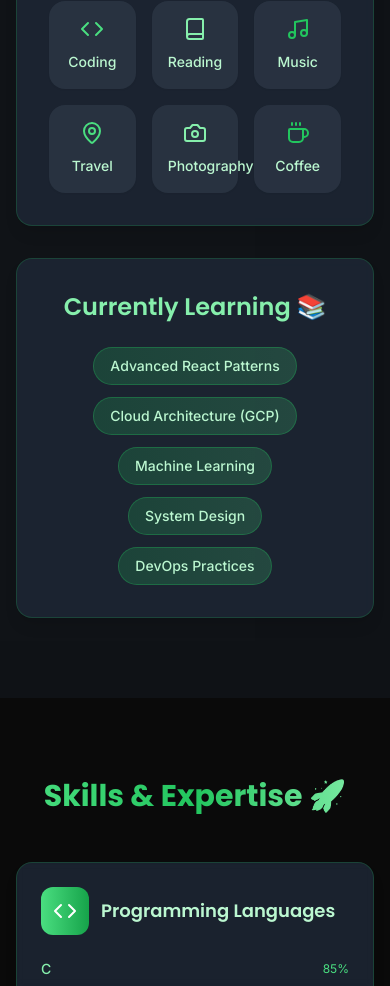
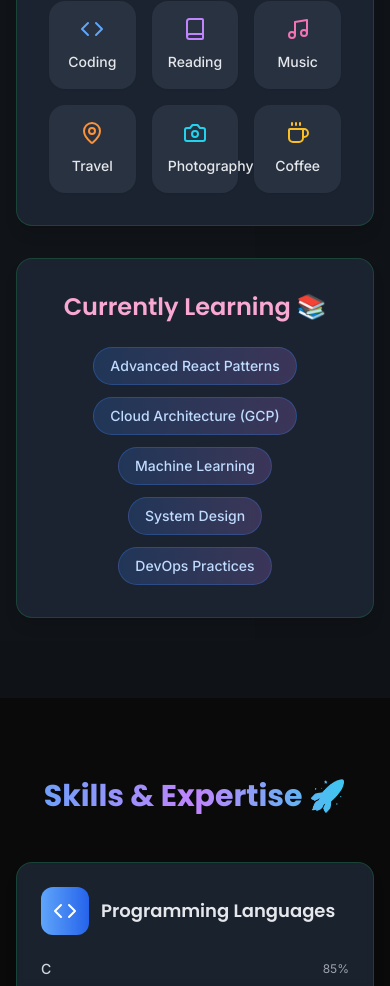
Before and after one commit to arthammounika/artham-mounika, a React (Vite) app: page / in a window 390 px wide. Shown: the part 1900-2886 px from the top of the page. Built offline with nearby package versions, Linux system fonts and the light colour scheme.

Commit message:
Refactor: Soften heading colors and icons
Change heading colors and icons in all sections to soft colors.

```diff
--- a/src/components/About.tsx
+++ b/src/components/About.tsx
@@ -4,12 +4,12 @@ import { Book, Coffee, Code, Music, MapPin, Camera } from 'lucide-react';
 
 const About: React.FC = () => {
   const interests = [
-    { icon: Code, label: 'Coding', color: 'text-green-400' },
-    { icon: Book, label: 'Reading', color: 'text-green-300' },
-    { icon: Music, label: 'Music', color: 'text-green-500' },
-    { icon: MapPin, label: 'Travel', color: 'text-green-400' },
-    { icon: Camera, label: 'Photography', color: 'text-green-300' },
-    { icon: Coffee, label: 'Coffee', color: 'text-green-500' },
+    { icon: Code, label: 'Coding', color: 'text-blue-400' },
+    { icon: Book, label: 'Reading', color: 'text-purple-400' },
+    { icon: Music, label: 'Music', color: 'text-pink-400' },
+    { icon: MapPin, label: 'Travel', color: 'text-orange-400' },
+    { icon: Camera, label: 'Photography', color: 'text-cyan-400' },
+    { icon: Coffee, label: 'Coffee', color: 'text-amber-400' },
   ];
 
   const currentLearning = [
@@ -23,22 +23,22 @@ const About: React.FC = () => {
   return (
     <section id="about" className="section-padding bg-gray-800/30">
       <div className="max-w-4xl mx-auto">
-        <h2 className="text-3xl md:text-4xl font-bold text-center mb-12 text-gradient">
+        <h2 className="text-3xl md:text-4xl font-bold text-center mb-12 bg-gradient-to-r from-purple-400 via-pink-400 to-blue-400 bg-clip-text text-transparent">
           About Me 🚀
         </h2>
 
         <div className="grid md:grid-cols-2 gap-8">
           {/* Personal Intro */}
           <div className="soft-card p-8 space-y-6">
-            <h3 className="text-2xl font-semibold text-green-300 mb-4">
+            <h3 className="text-2xl font-semibold text-cyan-300 mb-4">
               Hello there! 👋
             </h3>
-            <p className="text-green-200 leading-relaxed">
+            <p className="text-gray-200 leading-relaxed">
               I'm a passionate Computer Science Engineering student at MRCET with a CGPA of 9.59.
               I love creating innovative solutions and turning complex problems into elegant code.
               My journey in tech has been filled with exciting projects, internships, and continuous learning.
             </p>
-            <p className="text-green-200 leading-relaxed">
+            <p className="text-gray-200 leading-relaxed">
               When I'm not coding, you'll find me exploring new technologies, participating in hackathons,
               or contributing to open-source projects. I believe in the power of technology to make a positive impact on the world.
             </p>
@@ -46,7 +46,7 @@ const About: React.FC = () => {
 
           {/* Interests */}
           <div className="soft-card p-8">
-            <h3 className="text-2xl font-semibold text-green-300 mb-6">
+            <h3 className="text-2xl font-semibold text-orange-300 mb-6">
               What I Love 💚
             </h3>
             <div className="grid grid-cols-3 gap-4">
@@ -54,7 +54,7 @@ const About: React.FC = () => {
                 <div key={label} className="text-center group cursor-pointer">
                   <div className="p-4 rounded-2xl bg-gray-700/50 shadow-sm group-hover:shadow-md transition-all duration-300 group-hover:scale-105">
                     <Icon className={`${color} mx-auto mb-2`} size={24} />
-                    <span className="text-sm text-green-200 font-medium">{label}</span>
+                    <span className="text-sm text-gray-200 font-medium">{label}</span>
                   </div>
                 </div>
               ))}
@@ -64,14 +64,14 @@ const About: React.FC = () => {
 
         {/* Currently Learning */}
         <div className="soft-card p-8 mt-8">
-          <h3 className="text-2xl font-semibold text-green-300 mb-6 text-center">
+          <h3 className="text-2xl font-semibold text-pink-300 mb-6 text-center">
             Currently Learning 📚
           </h3>
           <div className="flex flex-wrap gap-3 justify-center">
             {currentLearning.map((topic) => (
               <span
                 key={topic}
-                className="px-4 py-2 bg-gradient-to-r from-green-500/20 to-green-400/20 text-green-200 border border-green-500/30 rounded-full text-sm font-medium hover:scale-105 transition-transform duration-200"
+                className="px-4 py-2 bg-gradient-to-r from-blue-500/20 to-purple-400/20 text-blue-200 border border-blue-500/30 rounded-full text-sm font-medium hover:scale-105 transition-transform duration-200"
               >
                 {topic}
               </span>
--- a/src/components/Achievements.tsx
+++ b/src/components/Achievements.tsx
@@ -9,7 +9,7 @@ const Achievements: React.FC = () => {
       issuer: 'Cambridge University Press & Assessment',
       date: '2025',
       icon: Award,
-      color: 'from-green-400 to-green-600',
+      color: 'from-purple-400 to-purple-600',
       type: 'Certification'
     },
     {
@@ -17,7 +17,7 @@ const Achievements: React.FC = () => {
       issuer: 'Google Cloud Platform',
       date: 'Current',
       icon: Code,
-      color: 'from-green-500 to-green-700',
+      color: 'from-blue-500 to-blue-700',
       type: 'Community'
     },
     {
@@ -25,7 +25,7 @@ const Achievements: React.FC = () => {
       issuer: 'Networking and Collaboration',
       date: 'Current',
       icon: Users,
-      color: 'from-green-400 to-green-600',
+      color: 'from-orange-400 to-orange-600',
       type: 'Community'
     },
     {
@@ -33,7 +33,7 @@ const Achievements: React.FC = () => {
       issuer: 'Student Development Community',
       date: 'Current',
       icon: BookOpen,
-      color: 'from-green-500 to-green-700',
+      color: 'from-cyan-500 to-cyan-700',
       type: 'Community'
     },
     {
@@ -41,7 +41,7 @@ const Achievements: React.FC = () => {
       issuer: 'AR/VR 3D Models Integration',
       date: '2024',
       icon: Star,
-      color: 'from-green-400 to-green-600',
+      color: 'from-pink-400 to-pink-600',
       type: 'Project'
     },
     {
@@ -49,7 +49,7 @@ const Achievements: React.FC = () => {
       issuer: 'Innovative Technological Solutions',
       date: '2024',
       icon: Trophy,
-      color: 'from-green-500 to-green-700',
+      color: 'from-yellow-500 to-yellow-700',
       type: 'Recognition'
     },
     {
@@ -57,7 +57,7 @@ const Achievements: React.FC = () => {
       issuer: 'Team Calamity Calmers (SIH Team ID: 16128)',
       date: '2024',
       icon: Code,
-      color: 'from-green-400 to-green-600',
+      color: 'from-indigo-400 to-indigo-600',
       type: 'Competition'
     },
     {
@@ -65,7 +65,7 @@ const Achievements: React.FC = () => {
       issuer: 'Intel® Unnati Lab',
       date: 'Aug - Sep 2024',
       icon: BookOpen,
-      color: 'from-green-500 to-green-700',
+      color: 'from-teal-500 to-teal-700',
       type: 'Training'
     },
     {
@@ -73,7 +73,7 @@ const Achievements: React.FC = () => {
       issuer: 'Professional Skills Development',
       date: 'March 2024',
       icon: Users,
-      color: 'from-green-400 to-green-600',
+      color: 'from-emerald-400 to-emerald-600',
       type: 'Training'
     },
     {
@@ -81,7 +81,7 @@ const Achievements: React.FC = () => {
       issuer: 'Hyderabad Data & AI Community',
       date: '2025',
       icon: Award,
-      color: 'from-green-500 to-green-700',
+      color: 'from-sky-500 to-sky-700',
       type: 'Bootcamp'
     },
     {
@@ -89,7 +89,7 @@ const Achievements: React.FC = () => {
       issuer: 'Completed Multiple Courses',
       date: 'Ongoing',
       icon: BookOpen,
-      color: 'from-green-400 to-green-600',
+      color: 'from-violet-400 to-violet-600',
       type: 'Certification'
     }
   ];
@@ -105,14 +105,14 @@ const Achievements: React.FC = () => {
   return (
     <section id="achievements" className="section-padding bg-gray-800/30">
       <div className="max-w-6xl mx-auto">
-        <h2 className="text-3xl md:text-4xl font-bold text-center mb-12 text-gradient">
+        <h2 className="text-3xl md:text-4xl font-bold text-center mb-12 bg-gradient-to-r from-yellow-400 via-orange-400 to-red-400 bg-clip-text text-transparent">
           Achievements & Certifications 🏆
         </h2>
 
         <div className="space-y-12">
           {Object.entries(groupedAchievements).map(([type, items]) => (
             <div key={type}>
-              <h3 className="text-2xl font-semibold text-center mb-8 text-green-300">
+              <h3 className="text-2xl font-semibold text-center mb-8 text-gray-300">
                 {type}s
               </h3>
               <div className="grid md:grid-cols-2 lg:grid-cols-3 gap-6">
@@ -123,14 +123,14 @@ const Achievements: React.FC = () => {
                         <achievement.icon size={24} />
                       </div>
                       <div className="flex-1">
-                        <h4 className="font-semibold text-green-200 mb-2 leading-tight">
+                        <h4 className="font-semibold text-gray-200 mb-2 leading-tight">
                           {achievement.title}
                         </h4>
-                        <p className="text-sm text-green-300 mb-2">
+                        <p className="text-sm text-gray-300 mb-2">
                           {achievement.issuer}
                         </p>
                         <div className="flex items-center justify-between">
-                          <span className="text-xs text-green-400">
+                          <span className="text-xs text-gray-400">
                             {achievement.date}
                           </span>
                           <span className={`px-2 py-1 bg-gradient-to-r ${achievement.color} text-white text-xs rounded-full font-medium`}>
@@ -149,20 +149,20 @@ const Achievements: React.FC = () => {
         {/* Stats */}
         <div className="mt-16 grid grid-cols-2 md:grid-cols-4 gap-6">
           <div className="soft-card p-6 text-center">
-            <div className="text-2xl font-bold text-green-300 mb-2">11+</div>
-            <div className="text-sm text-green-400">Certifications</div>
+            <div className="text-2xl font-bold text-purple-300 mb-2">11+</div>
+            <div className="text-sm text-gray-400">Certifications</div>
           </div>
           <div className="soft-card p-6 text-center">
-            <div className="text-2xl font-bold text-green-300 mb-2">4</div>
-            <div className="text-sm text-green-400">Internships</div>
+            <div className="text-2xl font-bold text-blue-300 mb-2">4</div>
+            <div className="text-sm text-gray-400">Internships</div>
           </div>
           <div className="soft-card p-6 text-center">
-            <div className="text-2xl font-bold text-green-300 mb-2">5+</div>
-            <div className="text-sm text-green-400">Projects</div>
+            <div className="text-2xl font-bold text-cyan-300 mb-2">5+</div>
+            <div className="text-sm text-gray-400">Projects</div>
           </div>
           <div className="soft-card p-6 text-center">
-            <div className="text-2xl font-bold text-green-300 mb-2">9.59</div>
-            <div className="text-sm text-green-400">CGPA</div>
+            <div className="text-2xl font-bold text-orange-300 mb-2">9.59</div>
+            <div className="text-sm text-gray-400">CGPA</div>
           </div>
         </div>
       </div>
--- a/src/components/Experience.tsx
+++ b/src/components/Experience.tsx
@@ -15,7 +15,7 @@ const Experience: React.FC = () => {
         'Worked on frontend and backend integration, improving performance and security'
       ],
       skills: ['React', 'Node.js', 'JavaScript', 'HTML/CSS'],
-      color: 'from-green-400 to-green-600'
+      color: 'from-blue-400 to-blue-600'
     },
     {
       title: 'Web Development Intern',
@@ -28,7 +28,7 @@ const Experience: React.FC = () => {
         'Gained hands-on experience in HTML, CSS, JavaScript, and deployment'
       ],
       skills: ['HTML', 'CSS', 'JavaScript', 'Deployment'],
-      color: 'from-green-500 to-green-700'
+      color: 'from-purple-500 to-purple-700'
     },
     {
       title: 'Full Stack Development Intern',
@@ -41,7 +41,7 @@ const Experience: React.FC = () => {
         'Strengthened skills in React, Node.js, APIs, and database management'
       ],
       skills: ['React', 'Node.js', 'APIs', 'Database Management'],
-      color: 'from-green-400 to-green-600'
+      color: 'from-orange-400 to-orange-600'
     },
     {
       title: 'Web Development Intern',
@@ -53,14 +53,14 @@ const Experience: React.FC = () => {
         'Engaged in real-world projects, demonstrating problem-solving and coding proficiency'
       ],
       skills: ['Web Development', 'Problem Solving', 'Project Management'],
-      color: 'from-green-500 to-green-700'
+      color: 'from-cyan-500 to-cyan-700'
     }
   ];
 
   return (
     <section id="experience" className="section-padding bg-gray-800/30">
       <div className="max-w-4xl mx-auto">
-        <h2 className="text-3xl md:text-4xl font-bold text-center mb-12 text-gradient">
+        <h2 className="text-3xl md:text-4xl font-bold text-center mb-12 bg-gradient-to-r from-orange-400 via-red-400 to-pink-400 bg-clip-text text-transparent">
           Experience 💼
         </h2>
 
@@ -74,13 +74,13 @@ const Experience: React.FC = () => {
 
                 <div className="flex-1">
                   <div className="flex flex-col md:flex-row md:items-center md:justify-between mb-3">
-                    <h3 className="text-xl font-semibold text-green-200">{exp.title}</h3>
+                    <h3 className="text-xl font-semibold text-gray-200">{exp.title}</h3>
                     <span className={`px-3 py-1 bg-gradient-to-r ${exp.color} text-white text-xs rounded-full font-medium w-fit`}>
                       {exp.type}
                     </span>
                   </div>
 
-                  <div className="flex flex-col md:flex-row gap-4 mb-4 text-green-300">
+                  <div className="flex flex-col md:flex-row gap-4 mb-4 text-gray-300">
                     <div className="flex items-center gap-2">
                       <ExternalLink size={16} />
                       <span className="font-medium">{exp.company}</span>
@@ -97,7 +97,7 @@ const Experience: React.FC = () => {
 
                   <ul className="space-y-2 mb-4">
                     {exp.description.map((item, i) => (
-                      <li key={i} className="text-green-200 flex items-start gap-2">
+                      <li key={i} className="text-gray-200 flex items-start gap-2">
                         <span className="text-green-400 mt-1">•</span>
                         {item}
                       </li>
@@ -108,7 +108,7 @@ const Experience: React.FC = () => {
                     {exp.skills.map((skill) => (
                       <span
                         key={skill}
-                        className="px-3 py-1 bg-green-500/20 text-green-300 rounded-full text-sm font-medium"
+                        className="px-3 py-1 bg-blue-500/20 text-blue-300 rounded-full text-sm font-medium"
                       >
                         {skill}
                       </span>
--- a/src/components/Projects.tsx
+++ b/src/components/Projects.tsx
@@ -9,7 +9,7 @@ const Projects: React.FC = () => {
       description: 'Detection system that studies and analyses user behaviour patterns and uses location scanning techniques to identify any unusual patterns. Includes alert system and automatic blocking after three invalid attempts.',
       tech: ['Python', 'Machine Learning', 'Data Analysis'],
       icon: Cloud,
-      color: 'from-green-400 to-green-600',
+      color: 'from-red-400 to-red-600',
       date: 'Oct 2025',
       github: '#',
       live: '#',
@@ -20,7 +20,7 @@ const Projects: React.FC = () => {
       description: 'Machine learning project that predicts author\'s age group and gender based on text analysis using Naive Bayes Classification for text classification tasks.',
       tech: ['Python', 'Machine Learning', 'NLP', 'Naive Bayes'],
       icon: Video,
-      color: 'from-green-500 to-green-700',
+      color: 'from-purple-500 to-purple-700',
       date: 'Sep 2024',
       github: '#',
       live: '#',
@@ -31,7 +31,7 @@ const Projects: React.FC = () => {
       description: 'Web-based platform providing instant weather updates for any selected location by integrating weather API. Users can search by city or region for real-time weather data.',
       tech: ['HTML', 'CSS', 'JavaScript', 'Weather API'],
       icon: Cloud,
-      color: 'from-green-400 to-green-600',
+      color: 'from-cyan-400 to-cyan-600',
       date: 'May 2023',
       github: '#',
       live: '#',
@@ -42,7 +42,7 @@ const Projects: React.FC = () => {
       description: 'Modern e-commerce solution with user authentication, shopping cart, payment integration, and admin dashboard for product management.',
       tech: ['React', 'Node.js', 'MongoDB', 'Stripe'],
       icon: ShoppingCart,
-      color: 'from-green-500 to-green-700',
+      color: 'from-orange-500 to-orange-700',
       date: 'Aug 2024',
       github: '#',
       live: '#',
@@ -53,7 +53,7 @@ const Projects: React.FC = () => {
       description: 'Collaborative project management tool with real-time updates, task assignment, progress tracking, and team collaboration features.',
       tech: ['React', 'Firebase', 'Material-UI'],
       icon: CheckSquare,
-      color: 'from-green-400 to-green-600',
+      color: 'from-blue-400 to-blue-600',
       date: 'Jun 2024',
       github: '#',
       live: '#',
@@ -64,7 +64,7 @@ const Projects: React.FC = () => {
   return (
     <section id="projects" className="section-padding">
       <div className="max-w-6xl mx-auto">
-        <h2 className="text-3xl md:text-4xl font-bold text-center mb-12 text-gradient">
+        <h2 className="text-3xl md:text-4xl font-bold text-center mb-12 bg-gradient-to-r from-cyan-400 via-blue-400 to-purple-400 bg-clip-text text-transparent">
           Featured Projects 🛠️
         </h2>
 
@@ -77,12 +77,12 @@ const Projects: React.FC = () => {
                   <project.icon size={28} />
                 </div>
                 <div>
-                  <h3 className="text-xl font-semibold text-green-200">{project.title}</h3>
-                  <span className="text-sm text-green-400">{project.date}</span>
+                  <h3 className="text-xl font-semibold text-gray-200">{project.title}</h3>
+                  <span className="text-sm text-gray-400">{project.date}</span>
                 </div>
               </div>
 
-              <p className="text-green-300 leading-relaxed mb-6">
+              <p className="text-gray-300 leading-relaxed mb-6">
                 {project.description}
               </p>
 
@@ -90,7 +90,7 @@ const Projects: React.FC = () => {
                 {project.tech.map((tech) => (
                   <span
                     key={tech}
-                    className="px-3 py-1 bg-green-500/20 text-green-300 rounded-full text-sm font-medium"
+                    className="px-3 py-1 bg-blue-500/20 text-blue-300 rounded-full text-sm font-medium"
                   >
                     {tech}
                   </span>
@@ -100,14 +100,14 @@ const Projects: React.FC = () => {
               <div className="flex gap-4">
                 <a
                   href={project.github}
-                  className="flex items-center gap-2 text-green-400 hover:text-green-300 transition-colors duration-200"
+                  className="flex items-center gap-2 text-gray-400 hover:text-gray-300 transition-colors duration-200"
                 >
                   <Github size={18} />
                   <span className="text-sm font-medium">Code</span>
                 </a>
                 <a
                   href={project.live}
-                  className="flex items-center gap-2 text-green-400 hover:text-green-300 transition-colors duration-200"
+                  className="flex items-center gap-2 text-gray-400 hover:text-gray-300 transition-colors duration-200"
                 >
                   <ExternalLink size={18} />
                   <span className="text-sm font-medium">Live Demo</span>
@@ -126,12 +126,12 @@ const Projects: React.FC = () => {
                   <project.icon size={20} />
                 </div>
                 <div>
-                  <h3 className="text-lg font-semibold text-green-200">{project.title}</h3>
-                  <span className="text-xs text-green-400">{project.date}</span>
+                  <h3 className="text-lg font-semibold text-gray-200">{project.title}</h3>
+                  <span className="text-xs text-gray-400">{project.date}</span>
                 </div>
               </div>
 
-              <p className="text-green-300 text-sm leading-relaxed mb-4">
+              <p className="text-gray-300 text-sm leading-relaxed mb-4">
                 {project.description}
               </p>
 
@@ -139,7 +139,7 @@ const Projects: React.FC = () => {
                 {project.tech.slice(0, 3).map((tech) => (
                   <span
                     key={tech}
-                    className="px-2 py-1 bg-green-500/20 text-green-300 rounded-lg text-xs font-medium"
+                    className="px-2 py-1 bg-blue-500/20 text-blue-300 rounded-lg text-xs font-medium"
                   >
                     {tech}
                   </span>
@@ -149,14 +149,14 @@ const Projects: React.FC = () => {
               <div className="flex gap-3">
                 <a
                   href={project.github}
-                  className="flex items-center gap-1 text-green-400 hover:text-green-300 transition-colors duration-200"
+                  className="flex items-center gap-1 text-gray-400 hover:text-gray-300 transition-colors duration-200"
                 >
                   <Github size={16} />
                   <span className="text-xs font-medium">Code</span>
                 </a>
                 <a
                   href={project.live}
-                  className="flex items-center gap-1 text-green-400 hover:text-green-300 transition-colors duration-200"
+                  className="flex items-center gap-1 text-gray-400 hover:text-gray-300 transition-colors duration-200"
                 >
                   <ExternalLink size={16} />
                   <span className="text-xs font-medium">Demo</span>
--- a/src/components/Skills.tsx
+++ b/src/components/Skills.tsx
@@ -7,7 +7,7 @@ const Skills: React.FC = () => {
     {
       title: 'Programming Languages',
       icon: Code,
-      color: 'from-green-400 to-green-600',
+      color: 'from-blue-400 to-blue-600',
       skills: [
         { name: 'C', level: 85 },
         { name: 'Python', level: 90 },
@@ -18,7 +18,7 @@ const Skills: React.FC = () => {
     {
       title: 'Web Development',
       icon: Code,
-      color: 'from-green-500 to-green-700',
+      color: 'from-purple-500 to-purple-700',
       skills: [
         { name: 'HTML/CSS', level: 95 },
         { name: 'React', level: 85 },
@@ -29,7 +29,7 @@ const Skills: React.FC = () => {
     {
       title: 'Database Management',
       icon: Database,
-      color: 'from-green-400 to-green-600',
+      color: 'from-orange-400 to-orange-600',
       skills: [
         { name: 'MySQL', level: 85 },
         { name: 'MongoDB', level: 75 },
@@ -40,7 +40,7 @@ const Skills: React.FC = () => {
     {
       title: 'Cloud Technologies',
       icon: Cloud,
-      color: 'from-green-500 to-green-700',
+      color: 'from-cyan-500 to-cyan-700',
       skills: [
         { name: 'AWS', level: 75 },
         { name: 'Azure', level: 70 },
@@ -50,7 +50,7 @@ const Skills: React.FC = () => {
     {
       title: 'Soft Skills',
       icon: Users,
-      color: 'from-green-400 to-green-600',
+      color: 'from-pink-400 to-pink-600',
       skills: [
         { name: 'Communication', level: 90 },
         { name: 'Leadership', level: 85 },
@@ -61,7 +61,7 @@ const Skills: React.FC = () => {
     {
       title: 'Tools & Others',
       icon: Briefcase,
-      color: 'from-green-500 to-green-700',
+      color: 'from-indigo-500 to-indigo-700',
       skills: [
         { name: 'MS Office', level: 95 },
         { name: 'Git/GitHub', level: 85 },
@@ -74,7 +74,7 @@ const Skills: React.FC = () => {
   return (
     <section id="skills" className="section-padding">
       <div className="max-w-6xl mx-auto">
-        <h2 className="text-3xl md:text-4xl font-bold text-center mb-12 text-gradient">
+        <h2 className="text-3xl md:text-4xl font-bold text-center mb-12 bg-gradient-to-r from-blue-400 via-purple-400 to-cyan-400 bg-clip-text text-transparent">
           Skills & Expertise 🚀
         </h2>
 
@@ -85,15 +85,15 @@ const Skills: React.FC = () => {
                 <div className={`p-3 rounded-xl bg-gradient-to-r ${category.color} text-white`}>
                   <category.icon size={24} />
                 </div>
-                <h3 className="text-lg font-semibold text-green-200">{category.title}</h3>
+                <h3 className="text-lg font-semibold text-gray-200">{category.title}</h3>
               </div>
 
               <div className="space-y-4">
                 {category.skills.map((skill) => (
                   <div key={skill.name}>
                     <div className="flex justify-between items-center mb-2">
-                      <span className="text-sm font-medium text-green-300">{skill.name}</span>
-                      <span className="text-xs text-green-400">{skill.level}%</span>
+                      <span className="text-sm font-medium text-gray-300">{skill.name}</span>
+                      <span className="text-xs text-gray-400">{skill.level}%</span>
                     </div>
                     <div className="w-full bg-gray-700 h-2 rounded-full overflow-hidden">
                       <div
```
Also changed, not shown: src/components/Contact.tsx (+18 -18 lines).
